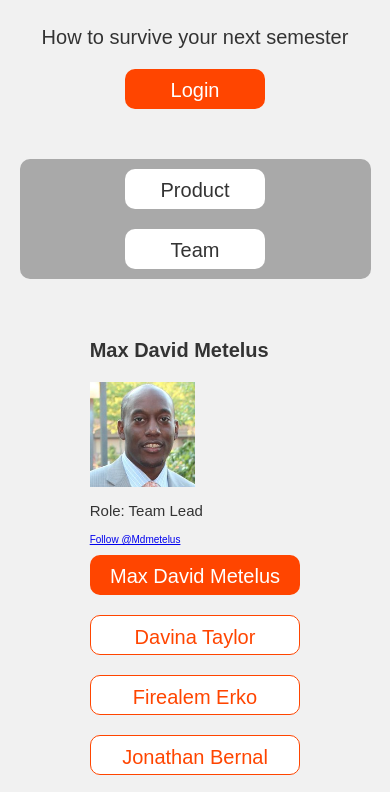
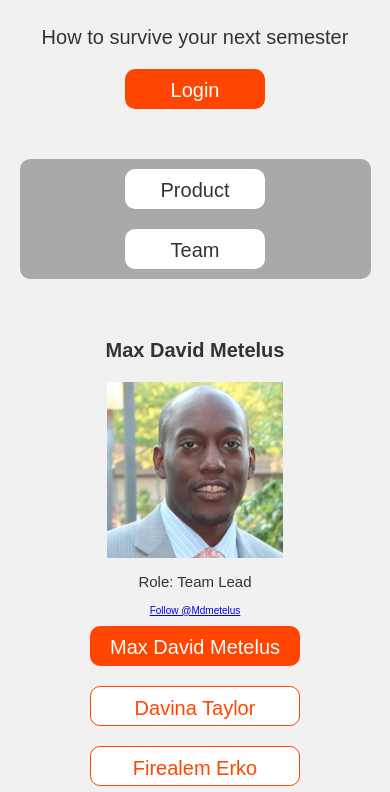
Before and after one commit to bw-better-professor-team/BuildWeek-4_15_19-BetterProfessor-Ui, a plain HTML site: page team.html in a window 390 px wide. Shown: the part 268-1060 px from the top of the page. Drawn offline with Linux system fonts and the light colour scheme; a web font is replaced by a local one.

Commit message:
components button formatting fixes
the bios and buttons on the TEAM page had weird formatting when switching between different team members, and also when switching between different media breakpoints. all of that has been fixed, teams page is now presentable at multiple pixel widths. breakpoints at maxwidth800 for tablet and maxwidth 500 for mobile.

```diff
--- a/LESS/team.less
+++ b/LESS/team.less
@@ -1,33 +1,40 @@
 .team-section {
-    padding-top: 40px;
+    padding: 40px 0px;
     display    : flex;
+    justify-content: center;
 
     @media @tablet {
         flex-direction: column;
+        justify-content: center;
+        text-align: center;
 
     }
 }
 
 .team-bios {
     display: flex;
-
-    @media @tablet {
-        justify-content: center;
-    }
+    justify-content: center;
+    text-align: center;
 }
 
-
-
+.team-member-bio {
+    align-items: center;
+}
 .team-member-bio h3 {
     font-size: 2rem;
 }
 
 .headshot {
-    width: 50%;
+    width: 100%;
+    text-align: center;
+
+    @media @tablet {
+        width: 50%;
+    }
 }
 
 .active-bio {
-    width         : 60%;
+    width         : 100%;
     display       : flex;
     flex-direction: column;
 }
@@ -38,18 +45,21 @@
 }
 
 .team-member-buttons {
-    width: 100%;
+    padding-left: 40px;
+    width: 40%;
 
     @media @tablet {
+        padding: 0px;
         display: flex;
         flex-direction: column;
         align-items: center;
+        width: 100%;
     }
 }
 
 
 .team-member-button {
-    width  : 100%;
+    width  : 80%;
     height : 40px;
     padding: 10px 0px;
     margin : 10px 0px;
```
Also changed, not shown: CSS/index.css.
